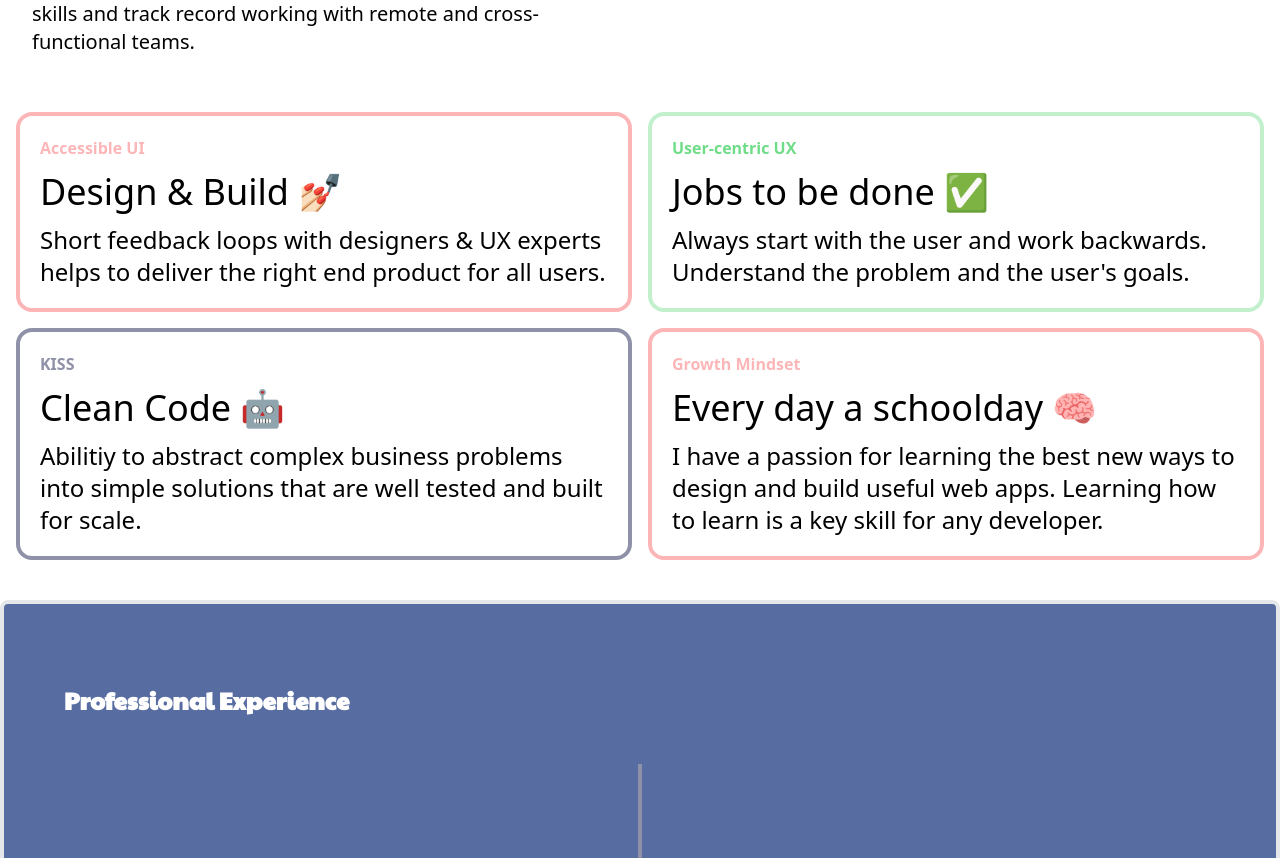
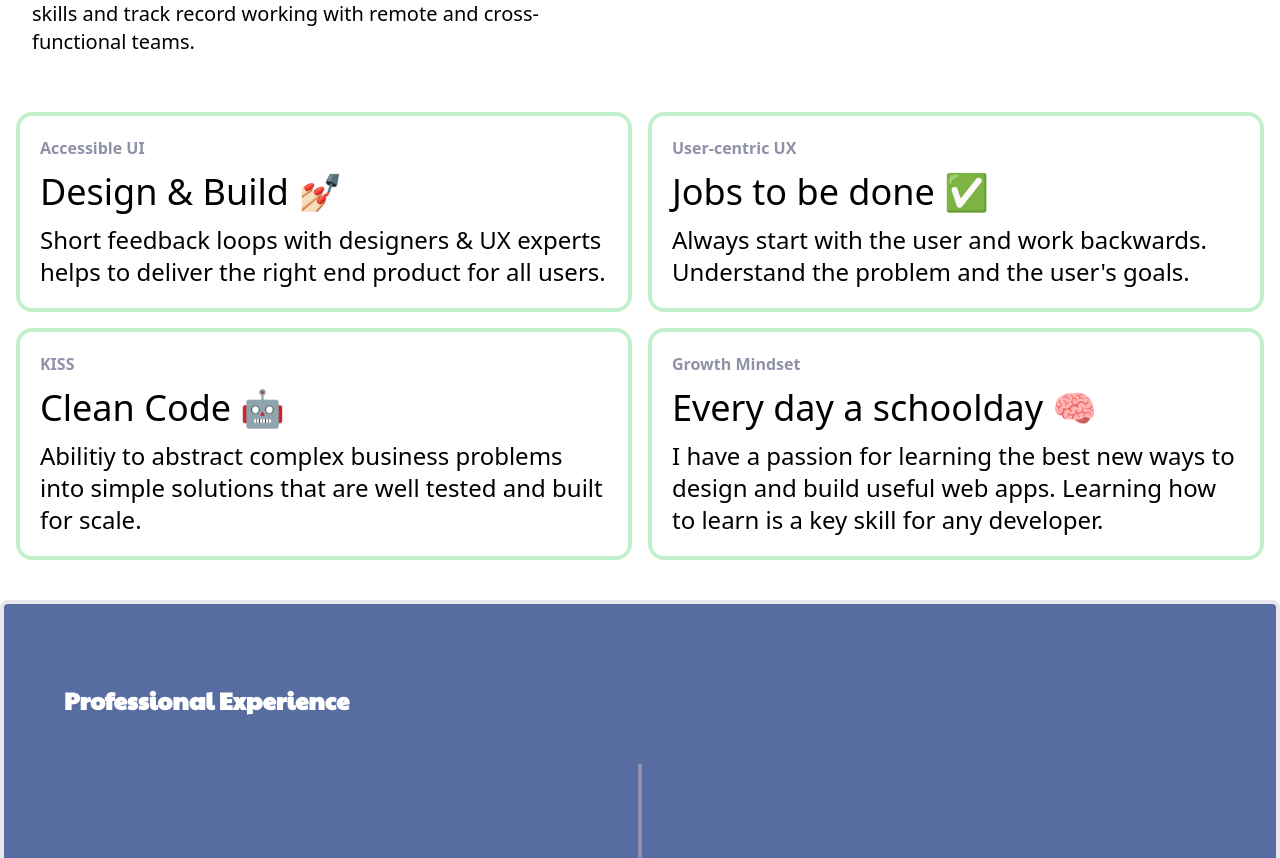
Before and after one commit to beazergood/db-portfolio, a Next.js app: page / in a window 1280 px wide. Shown: the part 828-1686 px from the top of the page. Built offline with nearby package versions, Linux system fonts and the light colour scheme; a web font is replaced by a local one.

Commit message:
tweak colours

```diff
--- a/src/components/portfolio/About/index.tsx
+++ b/src/components/portfolio/About/index.tsx
@@ -27,15 +27,15 @@ export const About: React.FC<AboutProps> = () => {
         </div>
 
         <div className="grid grid-cols-1 md:grid-cols-2 gap-4">
-          <div className="p-5 border-4 border-melon flex-col rounded-2xl hover:shadow-lg col-span-1">
-            <p className="font-bold text-melon">Accessible UI</p>
+          <div className="p-5 border-4 border-mintee flex-col rounded-2xl hover:shadow-lg col-span-1">
+            <p className="font-bold text-cool-gray">Accessible UI</p>
             <p className="text-4xl py-3 text-">Design &amp; Build 💅🏻</p>
             <p className="text-2xl text-">
               Short feedback loops with designers & UX experts helps to deliver the right end product for all users.
             </p>
           </div>
           <div className="p-5 border-4 border-mintee flex-col rounded-2xl hover:shadow-lg col-span-1">
-            <p className="font-bold text-mintee-dark">User-centric UX</p>
+            <p className="font-bold text-cool-gray">User-centric UX</p>
             <p className="text-4xl py-3 text-">
               Jobs to be done ✅
             </p>
@@ -45,7 +45,7 @@ export const About: React.FC<AboutProps> = () => {
           </div>
         </div>
         <div className="grid grid-cols-1 md:grid-cols-2 gap-4 mt-4">
-          <div className="p-5 border-4 border-cool-gray  flex-col rounded-2xl hover:shadow-lg col-span-1">
+          <div className="p-5 border-4 border-mintee  flex-col rounded-2xl hover:shadow-lg col-span-1">
             <p className="font-bold text-cool-gray">KISS</p>
             <p className="text-4xl py-3 text-">Clean Code 🤖</p>
             <p className="text-2xl text-">
@@ -53,8 +53,8 @@ export const About: React.FC<AboutProps> = () => {
               Abilitiy to abstract complex business problems into simple solutions that are well tested and built for scale.
             </p>
           </div>
-          <div className="p-5 border-4 border-melon flex-col rounded-2xl hover:shadow-lg col-span-1">
-            <p className="font-bold text-melon">Growth Mindset</p>
+          <div className="p-5 border-4 border-mintee flex-col rounded-2xl hover:shadow-lg col-span-1">
+            <p className="font-bold text-cool-gray">Growth Mindset</p>
             <p className="text-4xl py-3 text-">
               Every day a schoolday 🧠
             </p>
```
